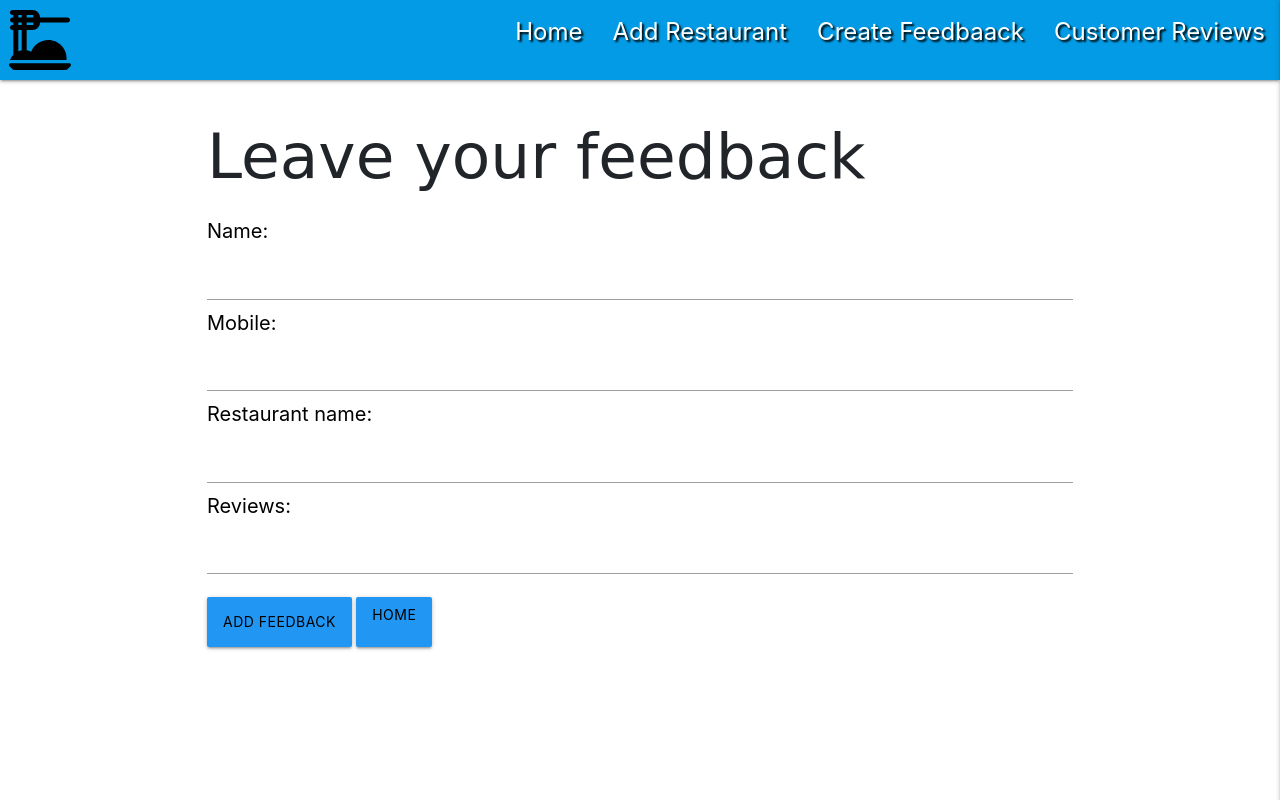
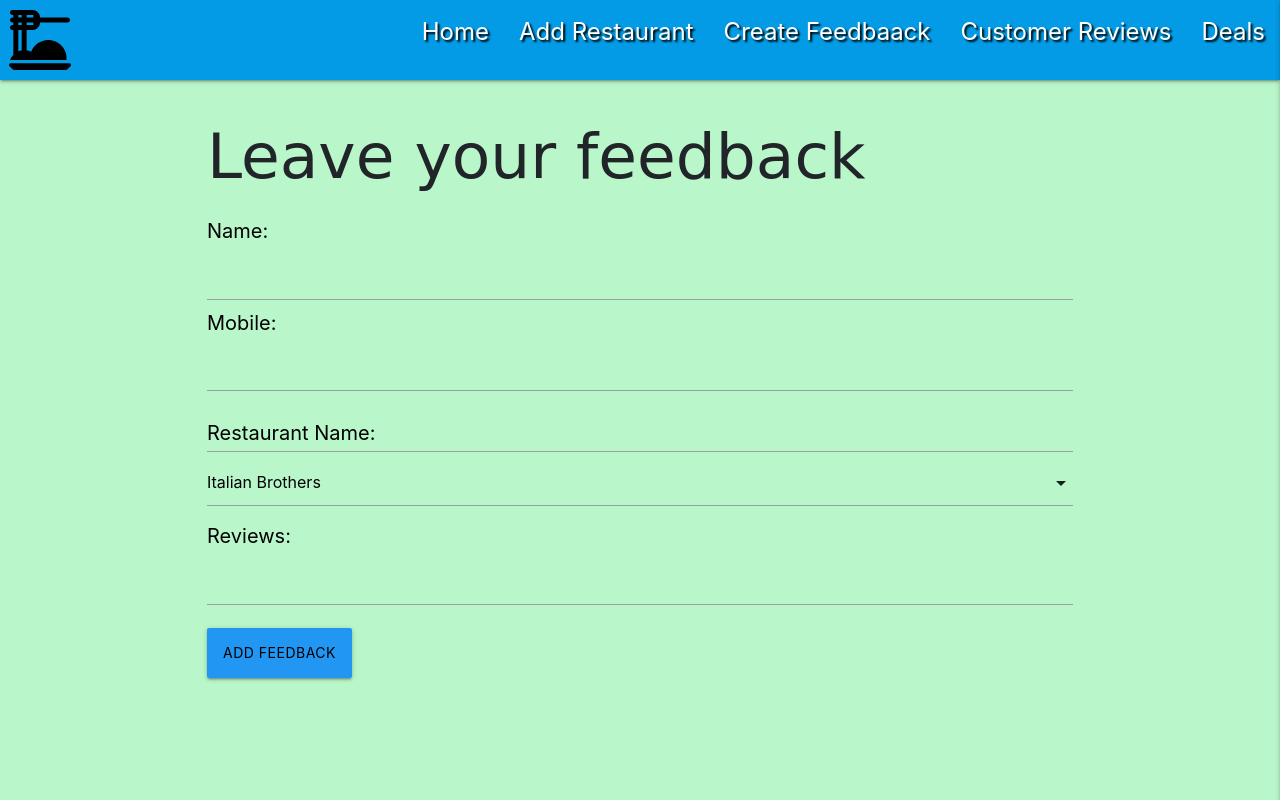
Before and after one commit to Muhammad-MO/project3-RestaurantReview, a Flask app: page /create2 in a window 1280 px wide. Run offline with Flask 2, Linux system fonts and the light colour scheme.

Commit message:
added options to allow user to choose restaurant in feedback page

```diff
--- a/restaurant/app.py
+++ b/restaurant/app.py
@@ -158,6 +158,21 @@
     return redirect(url_for('show_comments'))
 
 
+@app.route('/deals')
+def show_deals():
+
+    criteria = {}
+
+    offers = db.deals.find(criteria, {
+        'name': 1,
+        'deals': 1,
+        'image': 1
+
+    }).limit(50)
+    return render_template('deals_template.html',
+                           offers=offers, fullpath=request.full_path)
+
+
 if __name__ == '__main__':
     app.run(host=os.environ.get('IP'),
             port=os.environ.get('PORT'), debug=True)
--- a/restaurant/static/css/style.css
+++ b/restaurant/static/css/style.css
@@ -5,7 +5,7 @@
 
 body {
 
-    background-color:white;
+    background-color:#b9f6ca ;
  }
 
 label.form-label {
--- a/restaurant/static/js/script.js
+++ b/restaurant/static/js/script.js
@@ -2,3 +2,7 @@
 $(document).ready(function(){
     $('.sidenav').sidenav({edge:"right"});
   });
+
+  $(document).ready(function(){
+    $('select').formSelect();
+  });
--- a/restaurant/templates/base.template.html
+++ b/restaurant/templates/base.template.html
@@ -28,7 +28,9 @@
 					<li><a href="{{url_for('show_listings')}}">Home</a></li>
 					<li><a href="{{url_for('show_create_restaurant')}}">Add Restaurant</a></li>
 					<li><a href="{{url_for('show_create_comment')}}" >Create Feedbaack</a></li>
-					<li><a href="{{url_for('show_comments')}}" >Customer Reviews</a></li>
+                    <li><a href="{{url_for('show_comments')}}" >Customer Reviews</a></li>
+                    <li><a href="{{url_for('show_deals')}}" >Deals</a></li>
+
 				</ul>
 			</div>
 		</nav>
--- a/restaurant/templates/create_customer_feedback.template.html
+++ b/restaurant/templates/create_customer_feedback.template.html
@@ -17,11 +17,30 @@
         <input type="text" name="mobile" class="form-control"/>
   </div>
 
-  <div>
-        <label class="form-label">Restaurant name:</label>
+  <div class="input-field">
+        <label class="form-label">Restaurant Name:</label>
         <input type="text" name="restaurant_name" class="form-control"/>
+
+        <select>
+            <option value="Italian Brothers">Italian Brothers</option>
+            <option value="Amit Hyderabad Palace">Amit Hyderabad Palace</option>
+            <option value="American Grill">American Grill</option>
+            <option value="Thai Palace">Thai Palace</option>
+            <option value="WoknFry">WoknFry</option>
+            <option value="Sushi Garden">Sushi Garden</option>
+            <option value="House of Spice">House of Spice</option>
+            <option value="Slice of Sicily">Slice of Sicily</option>
+            <option value="Rose of India">Rose of India</option>
+            <option value="Siam Dynasty">Siam Dynasty</option>
+            <option value="Chan&Chan">Chan&Chan</option>
+            <option value="Big Billy">Big Billy</option>
+            <option value="Genki Udon">Genki Udon</option>
+            <option value="Warong Kami">Warong Kami</option>
+            <option value="Blackpink Eats">Blackpink Eats</option>
+
+
+        </select>
   </div>
-
 
   <div>
         <label class="form-label">Reviews: </label>
@@ -30,7 +49,6 @@
 
 
   <input type="submit" value="Add Feedback" class="mt-3 mb-3 btn btn-primary"/>
-  <a href="{{url_for('show_listings')}}" class="btn btn-primary mb-3 mt-3">Home</a>
 
   </form>
 
--- a/restaurant/templates/create_restaurant.template.html
+++ b/restaurant/templates/create_restaurant.template.html
@@ -54,7 +54,6 @@
 
 
   <input type="submit" value="Add Restaurant" class="mt-3 mb-3 btn btn-primary"/>
-  <a href="{{url_for('show_listings')}}" class="btn btn-primary mb-3 mt-3">Home</a>
 
   </form>
 
--- a/restaurant/templates/customer_feedback_template.html
+++ b/restaurant/templates/customer_feedback_template.html
@@ -4,11 +4,6 @@
 
 
 <h1>Cutomer Feedback</h1>
-
-
-
-
-    <a href="{{url_for('show_listings')}}" class="btn btn-primary mb-2 mt-2">Home</a>
 
 
      <div style="display:flex;flex-wrap:wrap">
```
Also changed, not shown: restaurant/templates/deals_template.html (added, +22 -0 lines).
